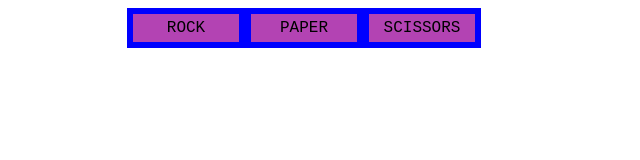
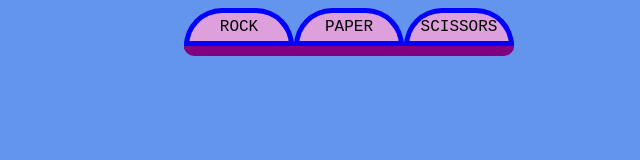
Before and after one commit to kajjoseph/js_rock_paper_scissors, a plain HTML site: page index.html in a window 1280 px wide. Shown: the whole page, without its empty margins (336-976 px from the left). Drawn offline with Linux system fonts and the light colour scheme.

Commit message:
Centered content

```diff
--- a/index.html
+++ b/index.html
@@ -7,14 +7,14 @@
     <link rel='stylesheet' href='styles/style.css'>
 </head>
 <body>
-    <div class='play-buttons'>
-        <div id='rock' class='button'>ROCK</div>
-        <div id='paper' class='button'>PAPER</div>
-        <div id='scissors' class='button'>SCISSORS</div>
-    </div>
-    <div class='output'>
-
-    </div>
+    <main>
+        <div class='play-buttons'>
+            <div id='rock' class='button'>ROCK</div>
+            <div id='paper' class='button'>PAPER</div>
+            <div id='scissors' class='button'>SCISSORS</div>
+        </div>
+        <div class='output'></div>
+    </main>
     <script src='scripts/main.js'></script>
 </body>
 </html>
--- a/scripts/main.js
+++ b/scripts/main.js
@@ -30,16 +30,14 @@ function playRound (e) {
     let choices = {0: 'rock', 1: 'paper', 2: 'scissors'};
     let computerChoice = choices[Math.floor(Math.random()*3)];
     let para = document.createElement('p');
-    let newBreak = document.createElement('br');
     let cpuPlay = document.createTextNode(`CPU: ${computerChoice}`);
     let humanPlay = document.createTextNode(`Player: ${playerChoice}`);
     let decision = comparePlays(computerChoice, playerChoice);
     let decisionText = document.createTextNode(`Winner: ${decision}`)
     para.appendChild(cpuPlay);
-    para.appendChild(newBreak);
+    para.appendChild(document.createElement('br'));
     para.appendChild(humanPlay);
     para.appendChild(document.createElement('br'));
     para.appendChild(decisionText);
     output.appendChild(para);
-
 }
--- a/styles/style.css
+++ b/styles/style.css
@@ -1,5 +1,15 @@
-.body {
-    background: tomato;
+body {
+    background-color: cornflowerblue;
+}
+main {
+    margin-left: 40%;
+    position: fixed;
+    justify-self: center;
+    width: 330px;
+}
+p {
+    border: 5px purple solid;
+    border-radius: 15px;
 }
 .play-buttons {
     display: flex;
@@ -9,14 +19,19 @@
     justify-content: center;
   }
 .button {
-    background-color: rgb(179, 67, 179);
-    border: .4rem solid blue;
+    background-color: plum;
+    border: 5px solid blue;
+    word-wrap: normal;
     width: 6rem;
     padding: 5px;
     text-align: center;
     cursor: pointer;
+    border-radius: 50px 50px 0px 0px;
 }
 .output {
+    text-align: center;
+    border: 5px purple solid;
     background-color: teal;
     font-family: 'Courier New', Courier, monospace;
+    border-radius: 0px 0px 50px 50px;
 }
```
